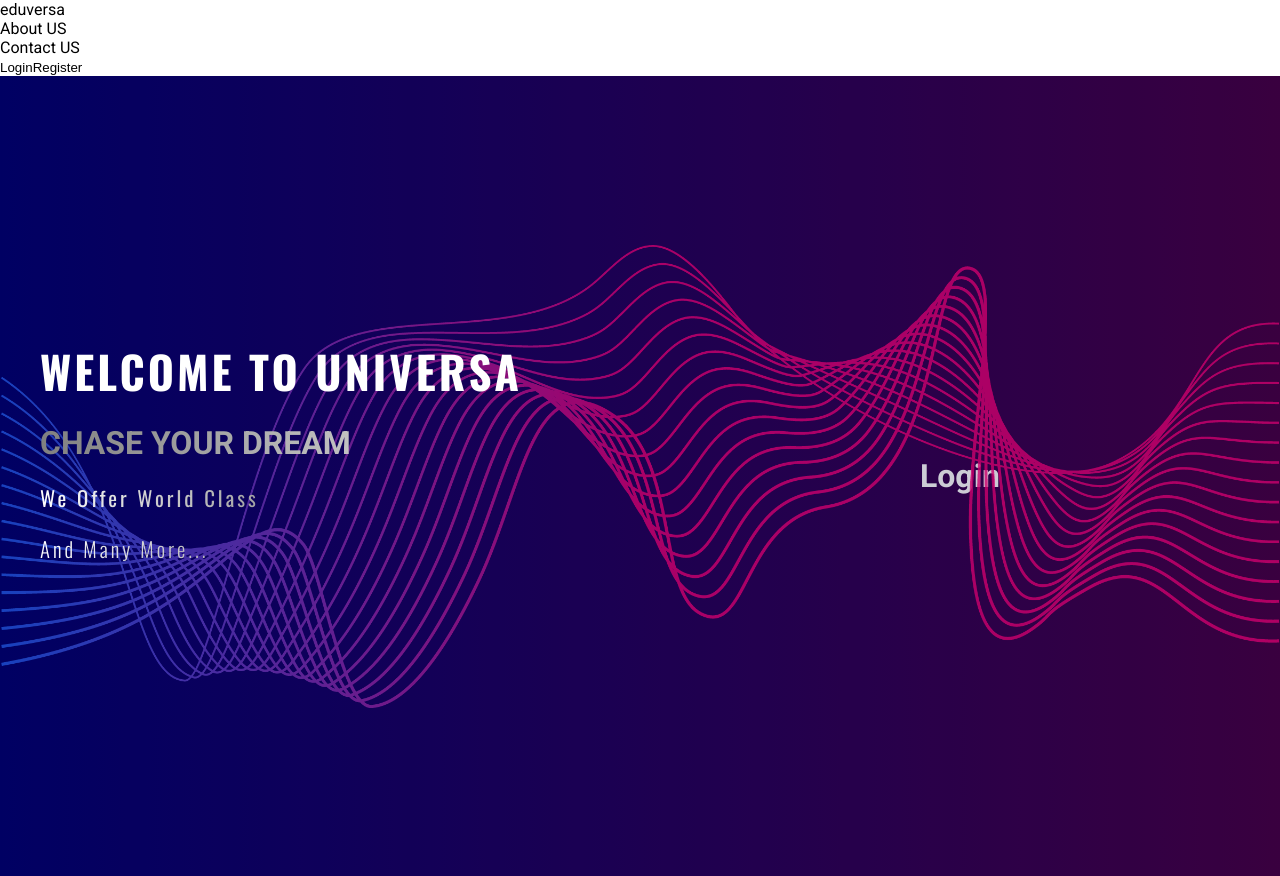
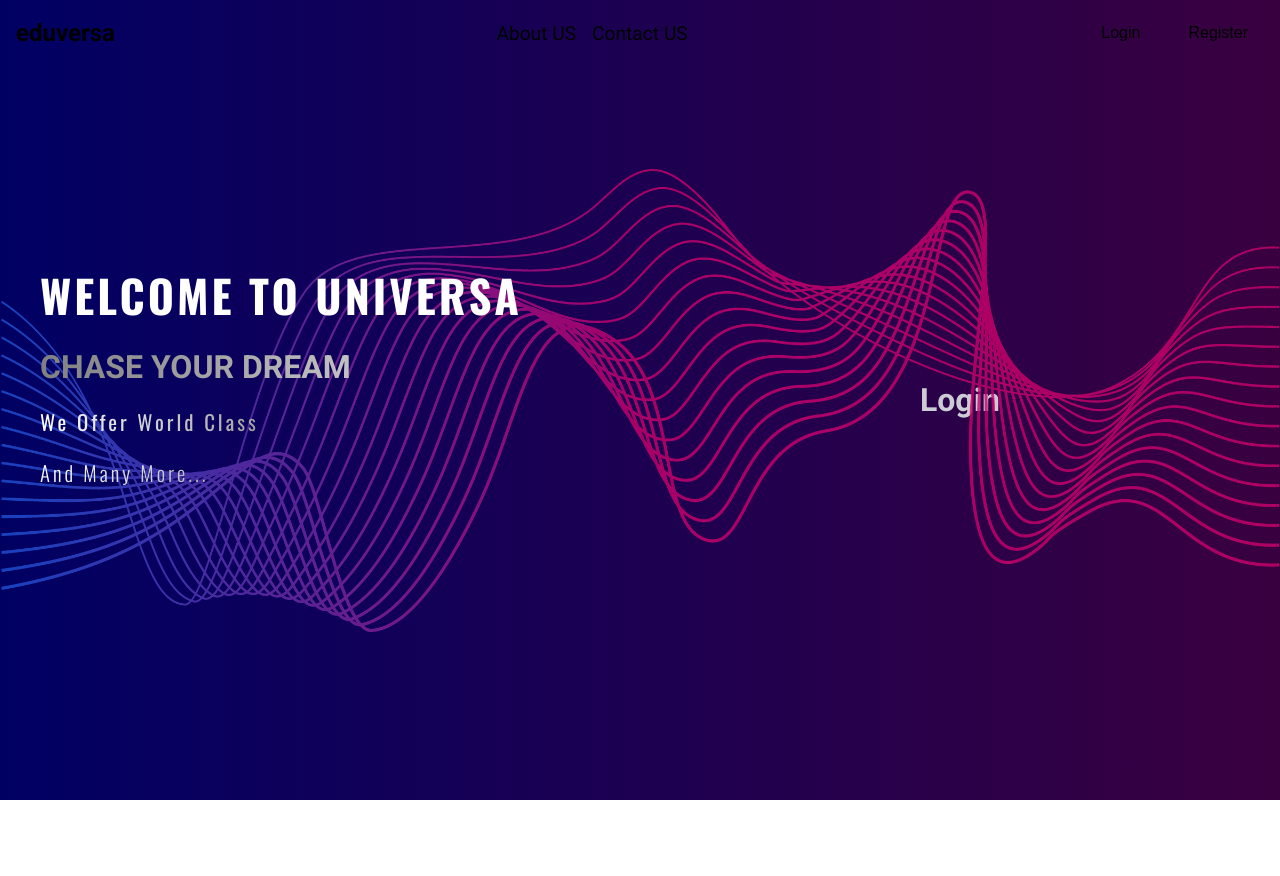
Before and after one commit to eduversa/eduversa.github.io, a Next.js app: page / in a window 1280 px wide. After the commit the page ends 800 px from the top, so only its background shows below. Built offline with nearby package versions, Linux system fonts and the light colour scheme; a web font is replaced by a local one.

Commit message:
navbar basic style added

```diff
--- a/styles/containers/_manifest.scss
+++ b/styles/containers/_manifest.scss
@@ -0,0 +1 @@
+@import "landing_navbar";
--- /dev/null
+++ b/styles/containers/landing_navbar.scss
@@ -0,0 +1,41 @@
+.navbar {
+  background-color: transparent;
+  position: fixed;
+  width: 100%;
+  z-index: 1000;
+
+  display: flex;
+  justify-content: space-between;
+  align-items: center;
+  padding: 1rem;
+
+  .logo {
+    font-size: 1.5rem;
+    font-weight: bold;
+
+    a {
+      text-decoration: none;
+      color: inherit;
+    }
+  }
+
+  .nav-section {
+    ul {
+      list-style: none;
+      display: flex;
+      gap: 1rem;
+    }
+
+    .nav-item {
+      font-size: 1.2rem;
+    }
+  }
+
+  .button-section {
+    button {
+      margin-left: 1rem;
+      padding: 0.5rem 1rem;
+      font-size: 1rem;
+    }
+  }
+}
```
